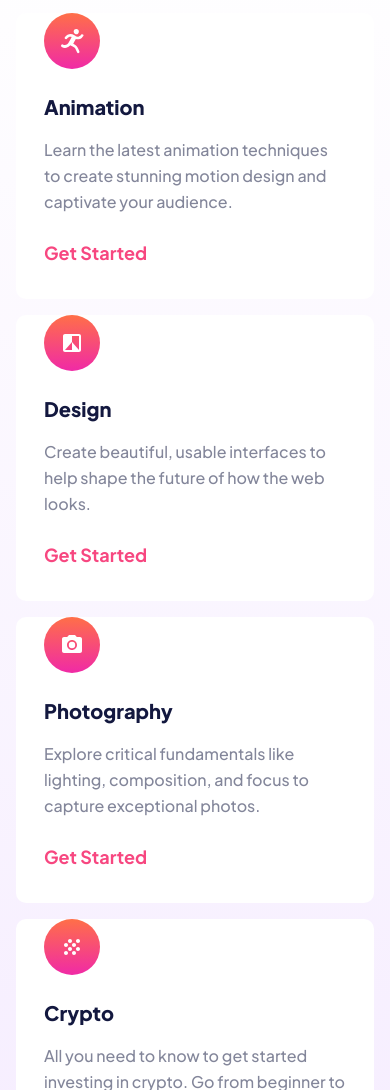
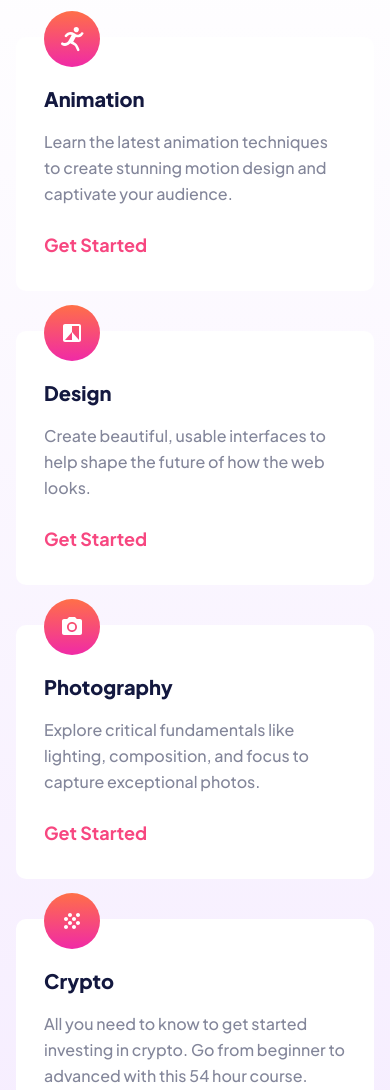
Before and after one commit to flaviare1s/skilled-elearning-landing-page, a website: page src/index.html in a window 390 px wide. Shown: the part 910-2000 px from the top of the page. Drawn offline with Linux system fonts and the light colour scheme.

Commit message:
I am finishing the mobile version

```diff
--- a/src/index.html
+++ b/src/index.html
@@ -41,48 +41,48 @@
       </section>
 
       <section class="bg-gradient-to-b from-white to-purple-100 pb-[90px] md:pb-[86px] xl:pb-[140px]">
-        <div class="px-4 md:px-10 xl:px-[165px] grid grid-cols-1 md:grid-cols-2 xl:grid-cols-3 gap-4">
+        <div class="px-4 md:px-10 xl:px-[165px] grid grid-cols-1 md:grid-cols-2 xl:grid-cols-3 gap-10">
           <div class="bg-gradient-to-b from-top_bg1 to-bot_bg1 rounded-[10px] px-7 md:px-8 pt-6 pb-8 text-white font-extrabold text-2xl leading-[32px] xl:text-[32px] xl:leading-[40px]">
             Check out our most popular courses!
           </div>
-          <div class="bg-white rounded-[10px] px-7 md:px-8">
-            <img src="../assets/icon-animation.svg" alt="Icon animation">
-            <h2 class="text-dark font-extrabold text-xl xl:text-2xl mt-6 xl:mt-8 mb-4 xl:mb-6">Animation</h2>
+          <div class="relative bg-white rounded-[10px] px-7 md:px-8">
+            <img class="absolute top-[-10%] xl:top-[-6%]" src="../assets/icon-animation.svg" alt="Icon animation">
+            <h2 class="text-dark font-extrabold text-xl xl:text-2xl mt-12 xl:mt-16 mb-4 xl:mb-6">Animation</h2>
             <p class="text-cinza font-medium text-base xl:text-lg leading-[26px] xl:leading-[28px]">
               Learn the latest animation techniques to create stunning motion design and captivate your audience.
             </p>
             <a class="block text-pink font-bold text-lg leading-[28px] pt-6 xl:pt-[52px] pb-8 xl:pb-10 hover:opacity-50" href="#">Get Started</a>
           </div>
-          <div class="bg-white rounded-[10px] px-7 md:px-8">
-            <img src="../assets/icon-design.svg" alt="Icon design">
-            <h2 class="text-dark font-extrabold text-xl xl:text-2xl mt-6 xl:mt-8 mb-4 xl:mb-6">Design</h2>
+          <div class="relative bg-white rounded-[10px] px-7 md:px-8">
+            <img class="absolute top-[-10%] xl:top-[-6%]" src="../assets/icon-design.svg" alt="Icon design">
+            <h2 class="text-dark font-extrabold text-xl xl:text-2xl mt-12 xl:mt-16 mb-4 xl:mb-6">Design</h2>
             <p class="text-cinza font-medium text-base xl:text-lg leading-[26px] xl:leading-[28px]">
               Create beautiful, usable interfaces to help shape the future of
               how the web looks.
             </p>
             <a class="block text-pink font-bold text-lg leading-[28px] pt-6 xl:pt-[52px] pb-8 xl:pb-10 hover:opacity-50" href="#">Get Started</a>
           </div>
-          <div class="bg-white rounded-[10px] px-7 md:px-8">
-            <img src="../assets/icon-photography.svg" alt="Icon photography">
-            <h2 class="text-dark font-extrabold text-xl xl:text-2xl mt-6 xl:mt-8 mb-4 xl:mb-6">Photography</h2>
+          <div class="relative bg-white rounded-[10px] px-7 md:px-8">
+            <img class="absolute top-[-10%] xl:top-[-6%]" src="../assets/icon-photography.svg" alt="Icon photography">
+            <h2 class="text-dark font-extrabold text-xl xl:text-2xl mt-12 xl:mt-16 mb-4 xl:mb-6">Photography</h2>
             <p class="text-cinza font-medium text-base xl:text-lg leading-[26px] xl:leading-[28px]">
               Explore critical fundamentals like lighting, composition, and focus
               to capture exceptional photos.
             </p>
             <a class="block text-pink font-bold text-lg leading-[28px] pt-6 xl:pt-[52px] pb-8 xl:pb-10 hover:opacity-50" href="#">Get Started</a>
           </div>
-          <div class="bg-white rounded-[10px] px-7 md:px-8">
-            <img src="../assets/icon-crypto.svg" alt="Icon crypto">
-            <h2 class="text-dark font-extrabold text-xl xl:text-2xl mt-6 xl:mt-8 mb-4 xl:mb-6">Crypto</h2>
+          <div class="relative bg-white rounded-[10px] px-7 md:px-8">
+            <img class="absolute top-[-10%] xl:top-[-6%]" src="../assets/icon-crypto.svg" alt="Icon crypto">
+            <h2 class="text-dark font-extrabold text-xl xl:text-2xl mt-12 xl:mt-16 mb-4 xl:mb-6">Crypto</h2>
             <p class="text-cinza font-medium text-base xl:text-lg leading-[26px] xl:leading-[28px]">
               All you need to know to get started investing in crypto. Go from beginner
               to advanced with this 54 hour course.
             </p>
             <a class="block text-pink font-bold text-lg leading-[28px] pt-6 xl:pt-[52px] pb-8 xl:pb-10 hover:opacity-50" href="#">Get Started</a>
           </div>
-          <div class="bg-white rounded-[10px] px-7 md:px-8">
-            <img src="../assets/icon-business.svg" alt="Icon business">
-            <h2 class="text-dark font-extrabold text-xl xl:text-2xl mt-6 xl:mt-8 mb-4 xl:mb-6">Business</h2>
+          <div class="relative bg-white rounded-[10px] px-7 md:px-8">
+            <img class="absolute top-[-10%] xl:top-[-6%]" src="../assets/icon-business.svg" alt="Icon business">
+            <h2 class="text-dark font-extrabold text-xl xl:text-2xl mt-12 xl:mt-16 mb-4 xl:mb-6">Business</h2>
             <p class="text-cinza font-medium text-base xl:text-lg leading-[26px] xl:leading-[28px]">
               A step-by-step playbook to help you start, scale, and sustain your business
               without outside investment.
```
Also changed, not shown: src/output.css.
